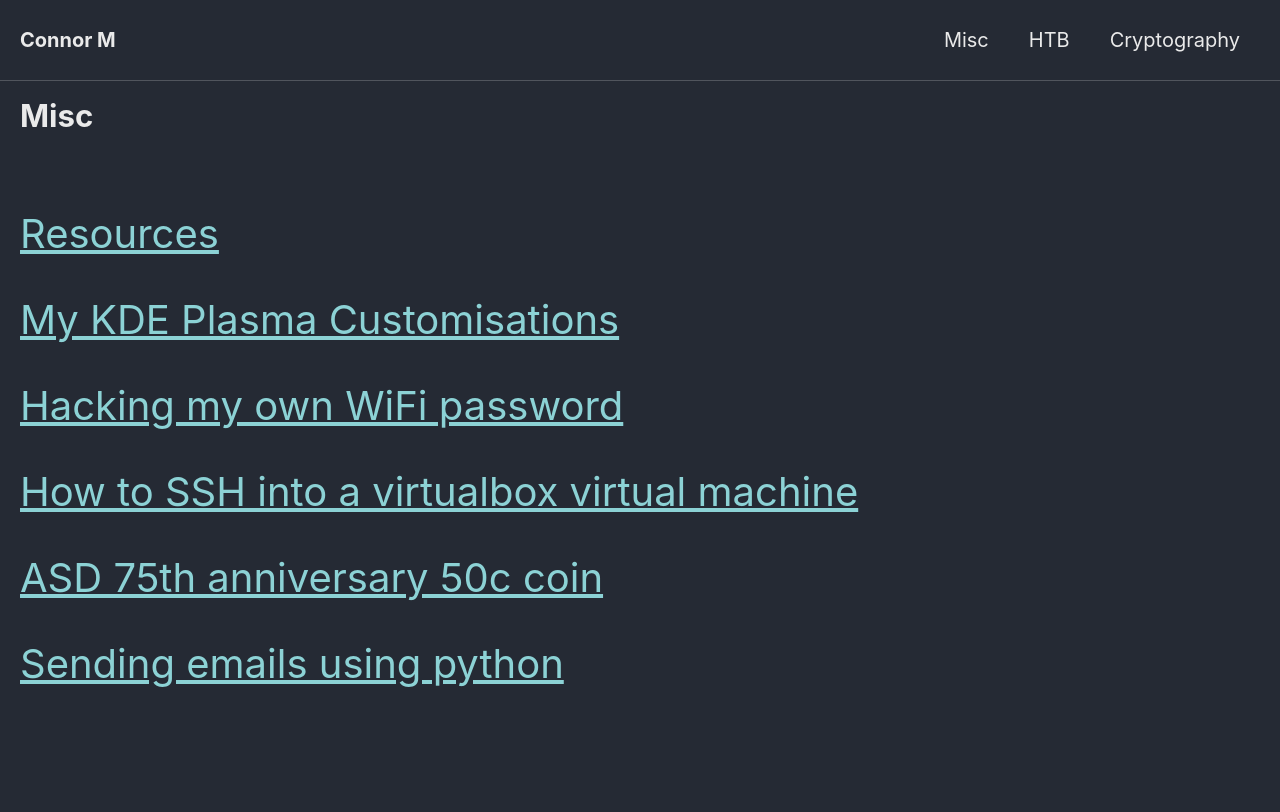
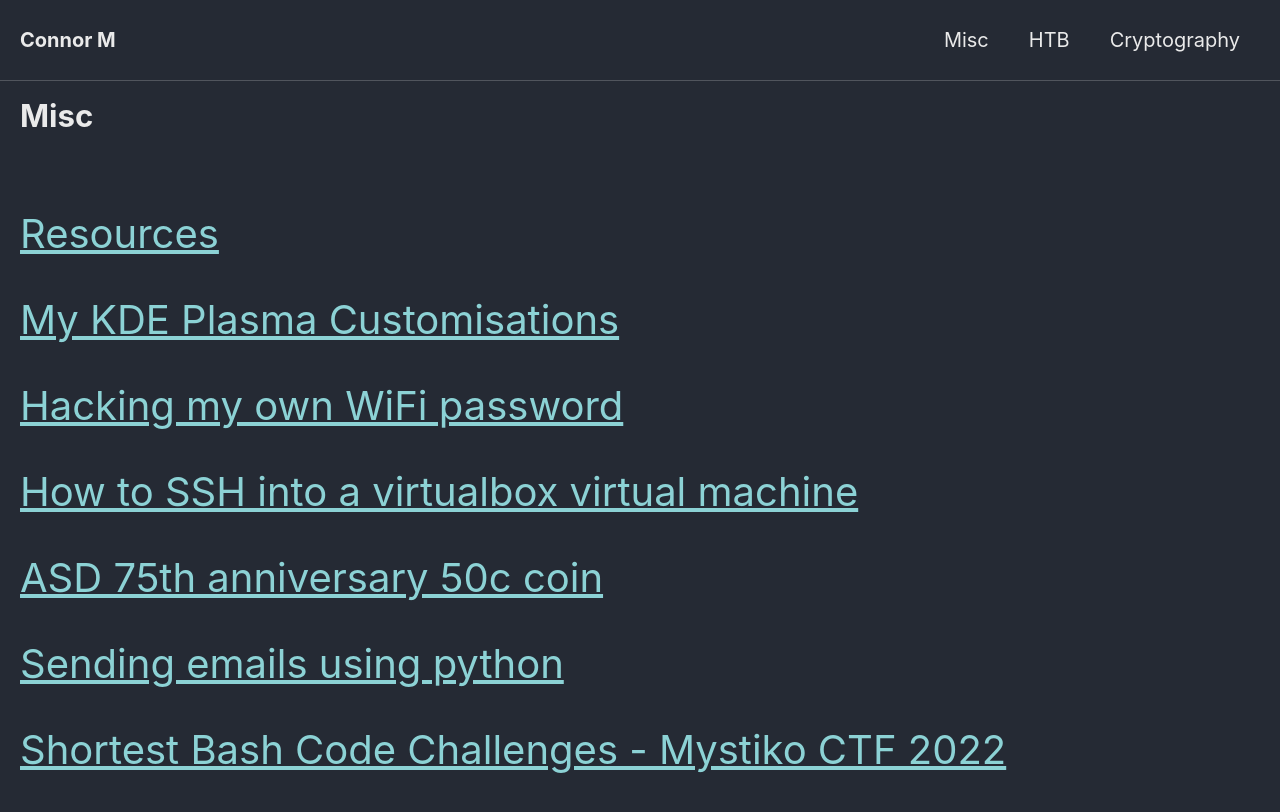
Before and after one commit to Connor-McCartney/Connor-McCartney.github.io, a Jekyll site: the page built from _pages/misc.md, in a window 1280 px wide. Shown: the top 812 px of the page. Built offline with Jekyll 4.4.1, drawn with Linux system fonts in a browser that asks for light colours; cached includes are drawn as plain includes.

Commit message:
Update misc.md

```diff
--- a/_pages/misc.md
+++ b/_pages/misc.md
@@ -16,3 +16,5 @@ title: Misc
 <span style="font-size:2em;">   [ASD 75th anniversary 50c coin](/misc/ASD50c)   </span>
 
 <span style="font-size:2em;">   [Sending emails using python](/misc/python-email)   </span>
+
+<span style="font-size:2em;">   [Shortest Bash Code Challenges - Mystiko CTF 2022](/misc/shortest-bash-code-challs)   </span>
```
